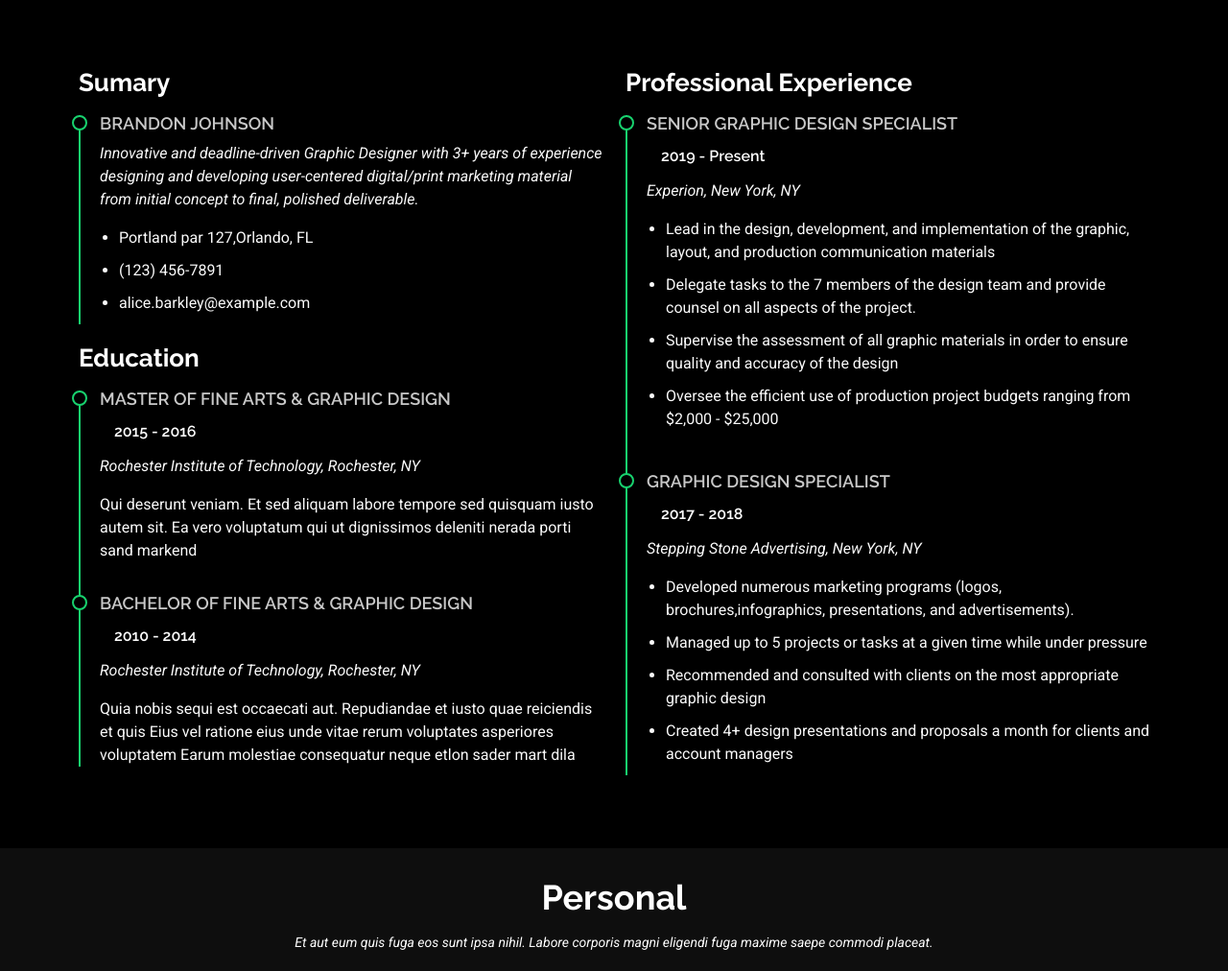
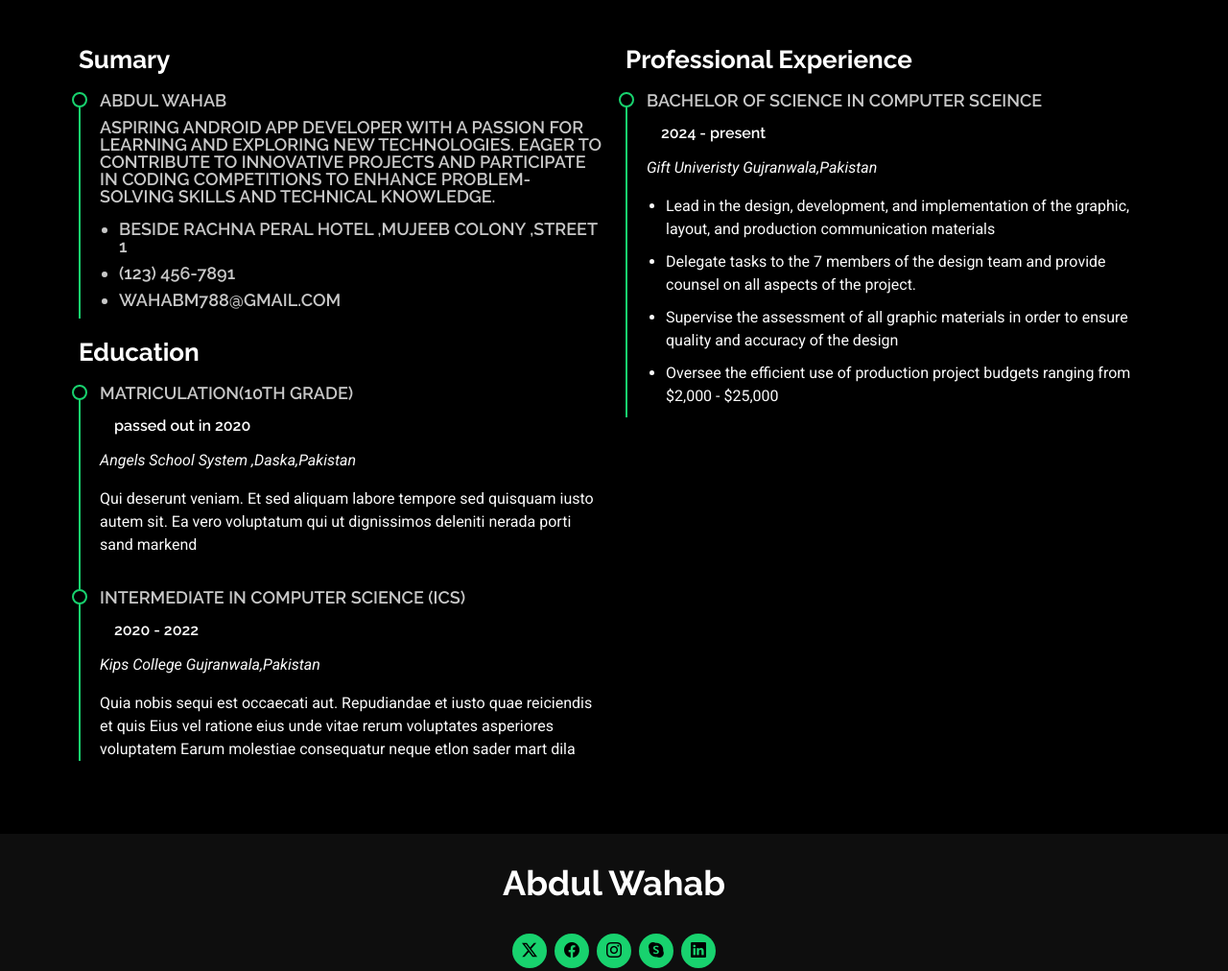
Before and after one commit to abdulwahab1007/Personal, a plain HTML site: page resume.html in a window 1280 px wide. Shown: the part 440-1452 px from the top of the page at 96% size. Drawn offline with Linux system fonts and the light colour scheme.

Commit message:
Update resume.html

```diff
--- a/resume.html
+++ b/resume.html
@@ -56,8 +56,8 @@
           <li><a href="portfolio.html">Portfolio</a></li>
           <li class="dropdown"><a href="#"><span>Dropdown</span> <i class="bi bi-chevron-down toggle-dropdown"></i></a>
             <ul>
-              <li><a href="#">Dropdown 1</a></li>
-              <li class="dropdown"><a href="#"><span>Deep Dropdown</span> <i class="bi bi-chevron-down toggle-dropdown"></i></a>
+              <!-- <li><a href="#">Dropdown 1</a></li> -->
+              <!-- <li class="dropdown"><a href="#"><span>Deep Dropdown</span> <i class="bi bi-chevron-down toggle-dropdown"></i></a>
                 <ul>
                   <li><a href="#">Deep Dropdown 1</a></li>
                   <li><a href="#">Deep Dropdown 2</a></li>
@@ -65,10 +65,10 @@
                   <li><a href="#">Deep Dropdown 4</a></li>
                   <li><a href="#">Deep Dropdown 5</a></li>
                 </ul>
-              </li>
-              <li><a href="#">Dropdown 2</a></li>
-              <li><a href="#">Dropdown 3</a></li>
-              <li><a href="#">Dropdown 4</a></li>
+              </li> -->
+              <li><a href="#">Dropdown 1</a></li>
+              <!-- <li><a href="#">Dropdown 3</a></li>
+              <li><a href="#">Dropdown 4</a></li> -->
             </ul>
           </li>
           <li><a href="contact.html">Contact</a></li>
@@ -88,7 +88,8 @@
           <div class="row d-flex justify-content-center text-center">
             <div class="col-lg-8">
               <h1>Resume</h1>
-              <p class="mb-0">Odio et unde deleniti. Deserunt numquam exercitationem. Officiis quo odio sint voluptas consequatur ut a odio voluptatem. Sit dolorum debitis veritatis natus dolores. Quasi ratione sint. Sit quaerat ipsum dolorem.</p>
+              <p class="mb-0">I have worked on front end for a whlie Using HTML ,CSS ,Java Script ANd also I have builed a web App Using
+                React JS. But then I shifted to learn Backend Development.</p>
             </div>
           </div>
         </div>
@@ -114,27 +115,30 @@
             <h3 class="resume-title">Sumary</h3>
 
             <div class="resume-item pb-0">
-              <h4>Brandon Johnson</h4>
-              <p><em>Innovative and deadline-driven Graphic Designer with 3+ years of experience designing and developing user-centered digital/print marketing material from initial concept to final, polished deliverable.</em></p>
+              <h4>Abdul Wahab<h4>
+              <p>
+                Aspiring Android App Developer with a passion for learning and exploring new technologies. Eager to contribute to innovative projects and
+                participate in coding competitions to enhance problem-solving skills and technical knowledge.
+              </p>
               <ul>
-                <li>Portland par 127,Orlando, FL</li>
+                <li>Beside Rachna Peral Hotel ,Mujeeb Colony ,Street 1 </li>
                 <li>(123) 456-7891</li>
-                <li>alice.barkley@example.com</li>
+                <li>wahabm788@gmail.com</li>
               </ul>
             </div><!-- Edn Resume Item -->
 
             <h3 class="resume-title">Education</h3>
             <div class="resume-item">
-              <h4>Master of Fine Arts &amp; Graphic Design</h4>
-              <h5>2015 - 2016</h5>
-              <p><em>Rochester Institute of Technology, Rochester, NY</em></p>
+              <h4>Matriculation(10th Grade)</h4>
+              <h5>passed out in 2020 </h5>
+              <p><em> Angels School System ,Daska,Pakistan </em></p>
               <p>Qui deserunt veniam. Et sed aliquam labore tempore sed quisquam iusto autem sit. Ea vero voluptatum qui ut dignissimos deleniti nerada porti sand markend</p>
             </div><!-- Edn Resume Item -->
 
             <div class="resume-item">
-              <h4>Bachelor of Fine Arts &amp; Graphic Design</h4>
-              <h5>2010 - 2014</h5>
-              <p><em>Rochester Institute of Technology, Rochester, NY</em></p>
+              <h4> Intermediate in Computer Science (ICS)</h4>
+              <h5>2020 - 2022</h5>
+              <p><em>Kips College Gujranwala,Pakistan </em></p>
               <p>Quia nobis sequi est occaecati aut. Repudiandae et iusto quae reiciendis et quis Eius vel ratione eius unde vitae rerum voluptates asperiores voluptatem Earum molestiae consequatur neque etlon sader mart dila</p>
             </div><!-- Edn Resume Item -->
 
@@ -143,9 +147,9 @@
           <div class="col-lg-6" data-aos="fade-up" data-aos-delay="200">
             <h3 class="resume-title">Professional Experience</h3>
             <div class="resume-item">
-              <h4>Senior graphic design specialist</h4>
-              <h5>2019 - Present</h5>
-              <p><em>Experion, New York, NY </em></p>
+              <h4>Bachelor of Science  in Computer Sceince </h4>
+              <h5>2024 - present </h5>
+              <p><em> Gift Univeristy Gujranwala,Pakistan  </em></p>
               <ul>
                 <li>Lead in the design, development, and implementation of the graphic, layout, and production communication materials</li>
                 <li>Delegate tasks to the 7 members of the design team and provide counsel on all aspects of the project. </li>
@@ -154,7 +158,7 @@
               </ul>
             </div><!-- Edn Resume Item -->
 
-            <div class="resume-item">
+            <!-- <div class="resume-item">
               <h4>Graphic design specialist</h4>
               <h5>2017 - 2018</h5>
               <p><em>Stepping Stone Advertising, New York, NY</em></p>
@@ -164,7 +168,7 @@
                 <li>Recommended and consulted with clients on the most appropriate graphic design</li>
                 <li>Created 4+ design presentations and proposals a month for clients and account managers</li>
               </ul>
-            </div><!-- Edn Resume Item -->
+            </div>Edn Resume Item -->
 
           </div>
 
@@ -178,8 +182,8 @@
 
   <footer id="footer" class="footer dark-background">
     <div class="container">
-      <h3 class="sitename">Personal</h3>
-      <p>Et aut eum quis fuga eos sunt ipsa nihil. Labore corporis magni eligendi fuga maxime saepe commodi placeat.</p>
+      <h3 class="sitename">Abdul Wahab</h3>
+      <p></p>
       <div class="social-links d-flex justify-content-center">
         <a href=""><i class="bi bi-twitter-x"></i></a>
         <a href=""><i class="bi bi-facebook"></i></a>
```
